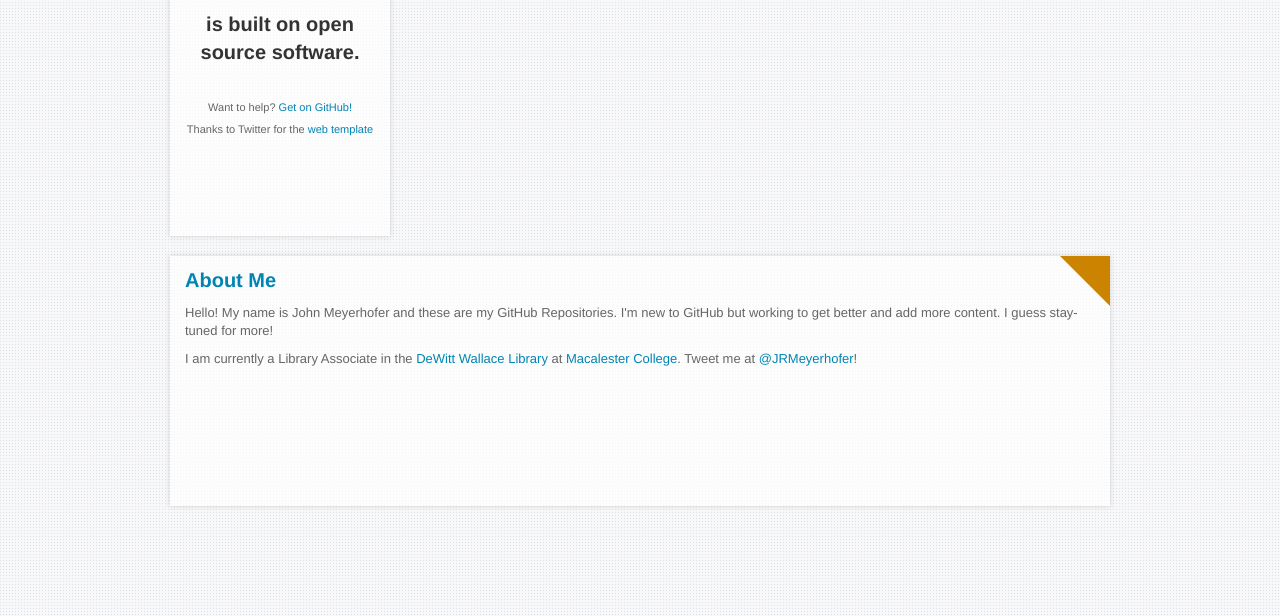
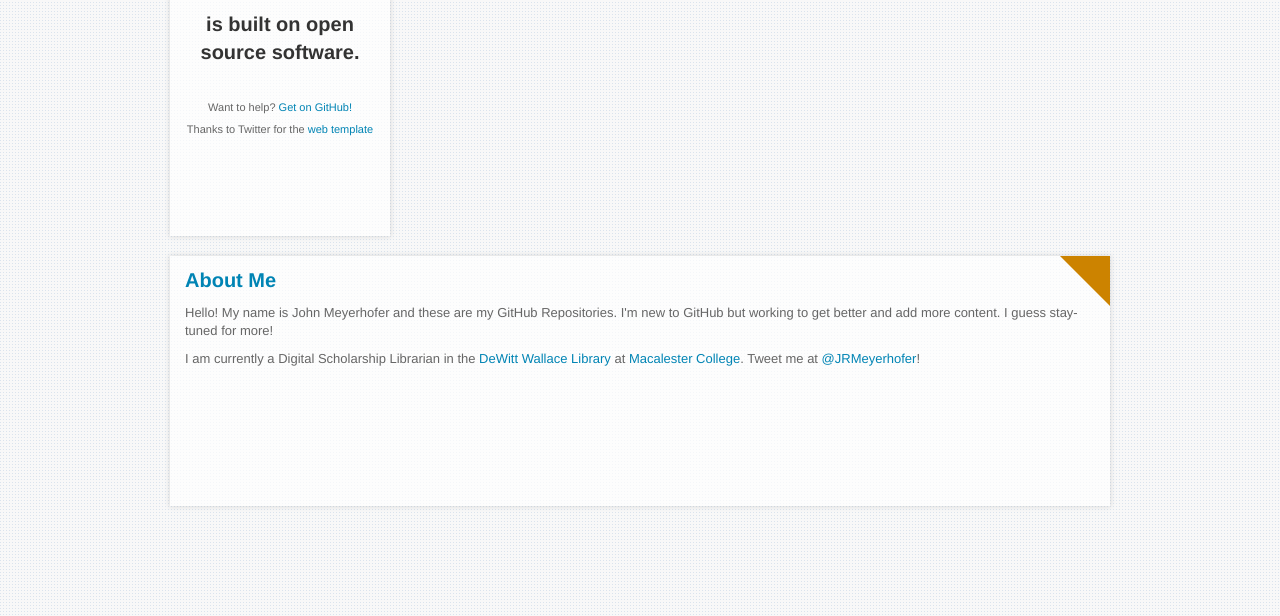
Before and after one commit to jrmeyerhofer/jrmeyerhofer.github.io, a plain HTML site: page index.html in a window 1280 px wide. Shown: the part 184-800 px from the top of the page. Drawn offline with Linux system fonts and the light colour scheme; a script that the page names is missing.

Commit message:
New Title!
changed my title

```diff
--- a/index.html
+++ b/index.html
@@ -187,7 +187,7 @@
         <li class="repo blog grid-4">
         <h2>About Me</h2>
         <p>Hello! My name is John Meyerhofer and these are my GitHub Repositories. I'm new to GitHub but working to get better and add more content. I guess stay-tuned for more!</p>
-        <p>I am currently a Library Associate in the <a href="http://www.macalester.edu/library/" target="_blank" alt="DeWitt Wallace Library">DeWitt Wallace Library</a> at <a href="http://www.macalester.edu/" target="_blank" alt="DeWitt Wallace Library">Macalester College</a>. Tweet me at <a href="https://twitter.com/jrmeyerhofer" target="_blank" alt="Twitter">@JRMeyerhofer</a>!</p>
+        <p>I am currently a Digital Scholarship Librarian in the <a href="http://www.macalester.edu/library/" target="_blank" alt="DeWitt Wallace Library">DeWitt Wallace Library</a> at <a href="http://www.macalester.edu/" target="_blank" alt="DeWitt Wallace Library">Macalester College</a>. Tweet me at <a href="https://twitter.com/jrmeyerhofer" target="_blank" alt="Twitter">@JRMeyerhofer</a>!</p>
         </li>
         </ol>
 
```
Also changed, not shown: 2 other files.
